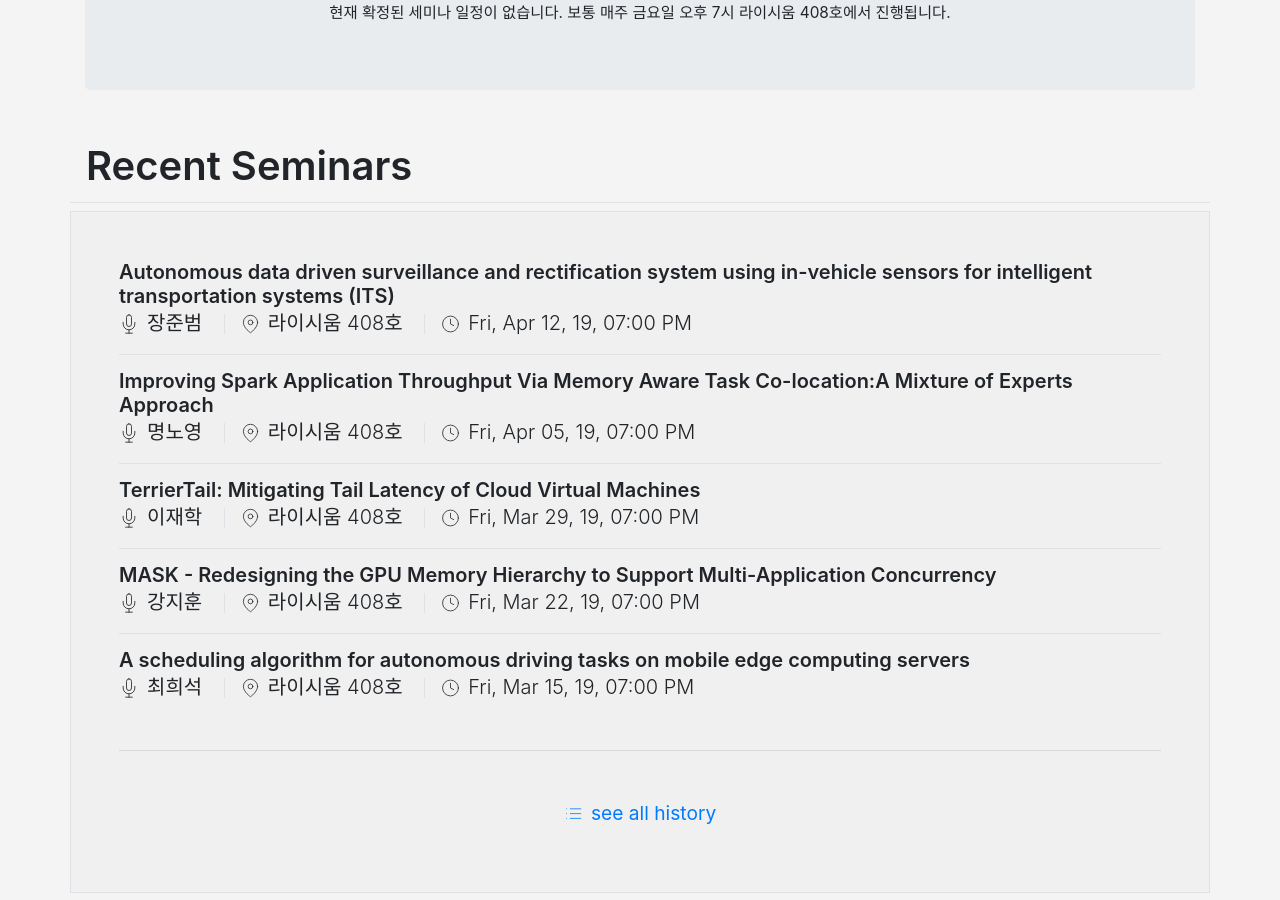
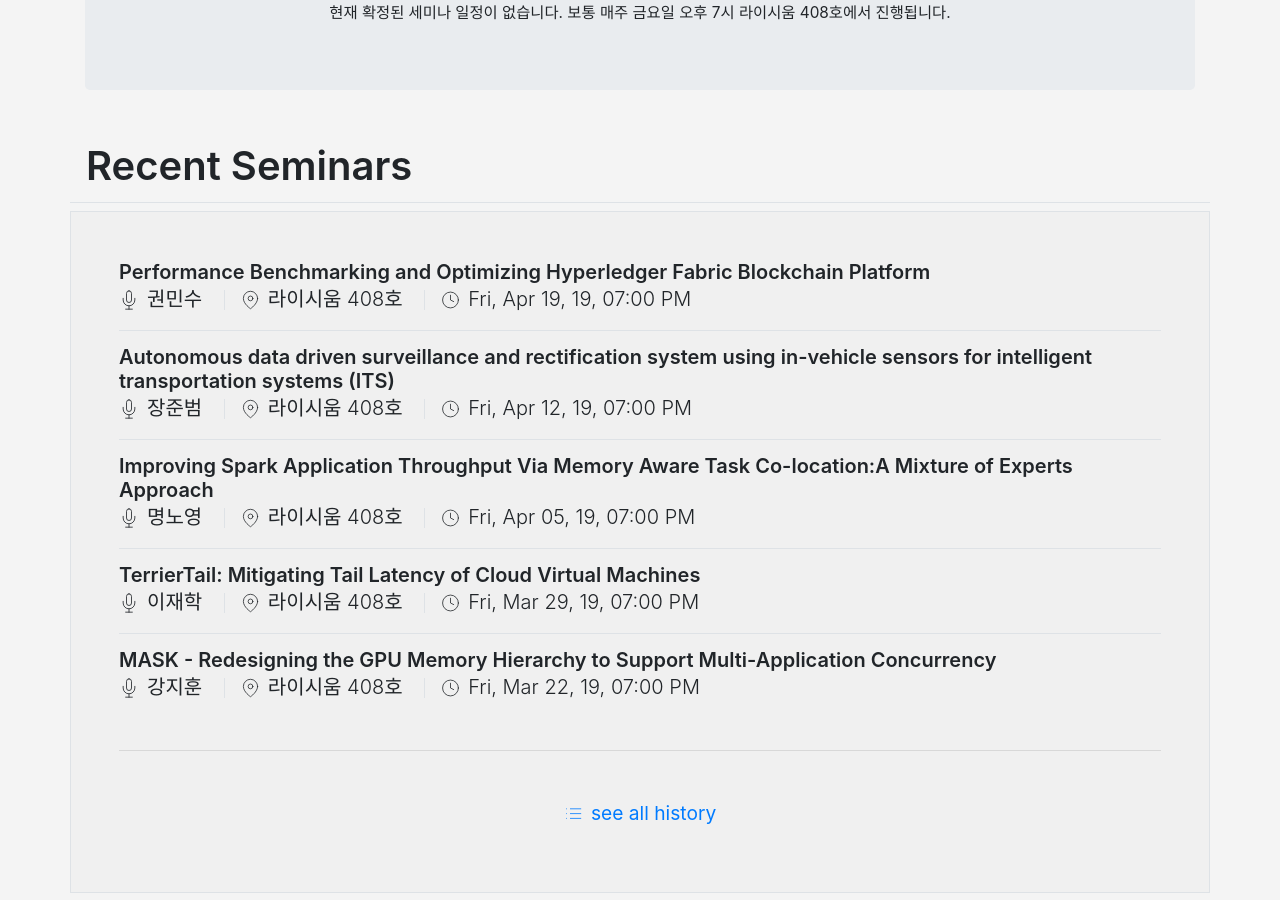
Before and after one commit to KU-Cloud/ku-cloud.github.io, a Jekyll site: the page built from seminar.html, in a window 1280 px wide and 900 px high, scrolled down 371 px. Built offline with Jekyll 4.4.1, drawn with Linux system fonts in a browser that asks for light colours.

Commit message:
Update seminars.yaml

```diff
--- a/_data/seminars.yaml
+++ b/_data/seminars.yaml
@@ -559,3 +559,7 @@
   date: 2019-04-12T19:00:00.000+0900
   speacker: 장준범
   location: 라이시움 408호
+- title: 'Performance Benchmarking and Optimizing Hyperledger Fabric Blockchain Platform'
+  date: 2019-04-19T19:00:00.000+0900
+  speacker: 권민수
+  location: 라이시움 408호
```
